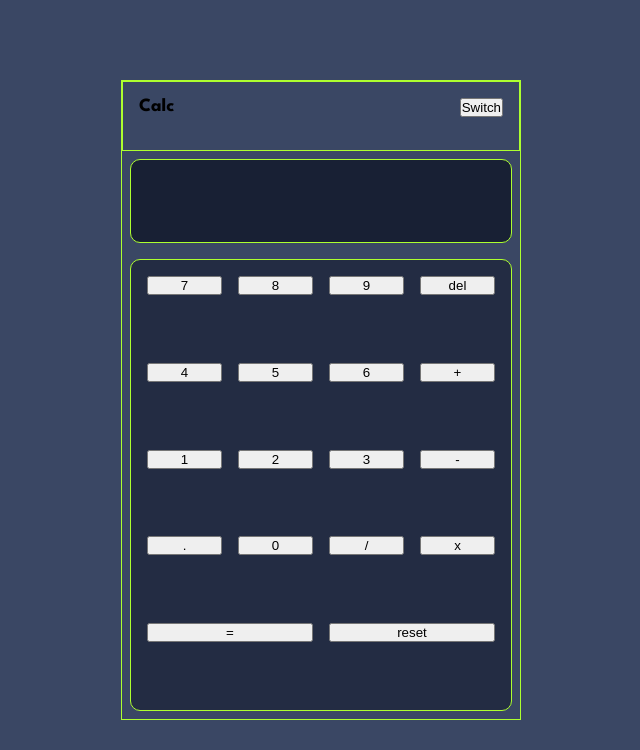
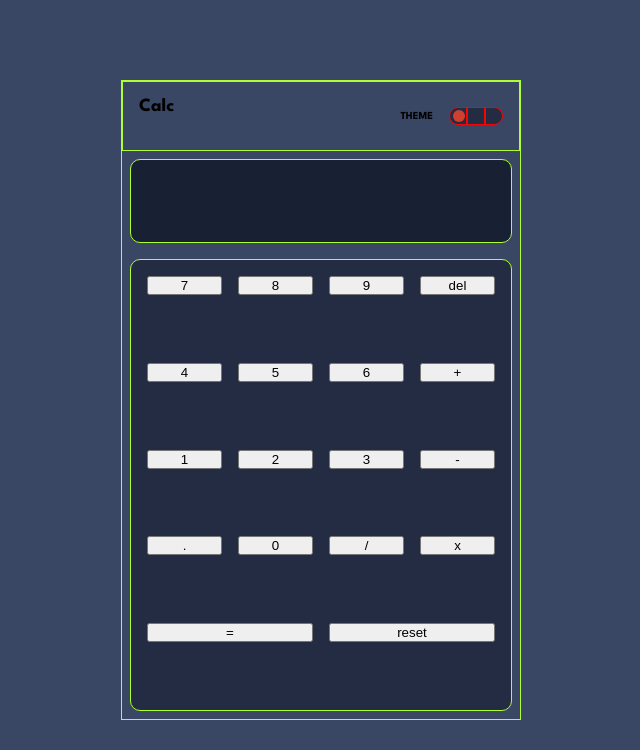
Before and after one commit to TylerDurden230/calculator-app, a React (Vite) app: page / in a window 1280 px wide. Shown: the top 750 px of the page, without its empty margins (319-959 px from the left). Built offline with nearby package versions, Linux system fonts and the light colour scheme.

Commit message:
added switcher, but doesn't work yet

```diff
--- a/src/App.css
+++ b/src/App.css
@@ -40,6 +40,10 @@ body {
 
 .col {
   flex-direction: column;
+}
+
+.relative {
+  position: relative;
 }
 
 .space-between {
@@ -94,8 +98,44 @@ body {
   width: 100%;
 }
 
+.hm1 {
+  margin: 0 1rem;
+}
+
 #recap {
   position: absolute;
   top: 15px;
   left: 20px;
 }
+
+.switchTheme {
+  display: flex;
+  justify-content: center;
+  align-items: center;
+}
+
+.themeSelector {
+  position: absolute;
+  top: 3px;
+  left: 4px;
+  width: 12px;
+  height: 12px;
+  background-color: var(--t1-red);
+  border-radius: 50%;
+}
+
+.switchBox {
+  cursor: pointer;
+  border: 1px solid red;
+  width: 18px;
+  height: 18px;
+  background-color: var(--keypad-bg);
+}
+
+.leftRounded {
+  border-radius: 25px 0 0 25px;
+}
+
+.rightRounded {
+  border-radius: 0 25px 25px 0;
+}
--- a/src/components/SwitchTheme.tsx
+++ b/src/components/SwitchTheme.tsx
@@ -1,7 +1,12 @@
+import Switcher from "./Switcher"
+
 const SwitchTheme = () => {
   return (
-    <div>
-        <button>Switch</button>
+    <div className="switchTheme">
+      <div className="hm1">
+        <h6>THEME</h6>
+      </div>
+      <Switcher />
     </div>
   )
 }
--- /dev/null
+++ b/src/components/Switcher.tsx
@@ -0,0 +1,14 @@
+import React from 'react'
+
+const Switcher = () => {
+  return (
+    <div className='flex relative'>
+      <div className='switchBox leftRounded'></div>
+      <div className='switchBox'></div>
+      <div className='switchBox rightRounded'></div>
+      <div className='themeSelector'></div>
+    </div>
+  )
+}
+
+export default Switcher
```
